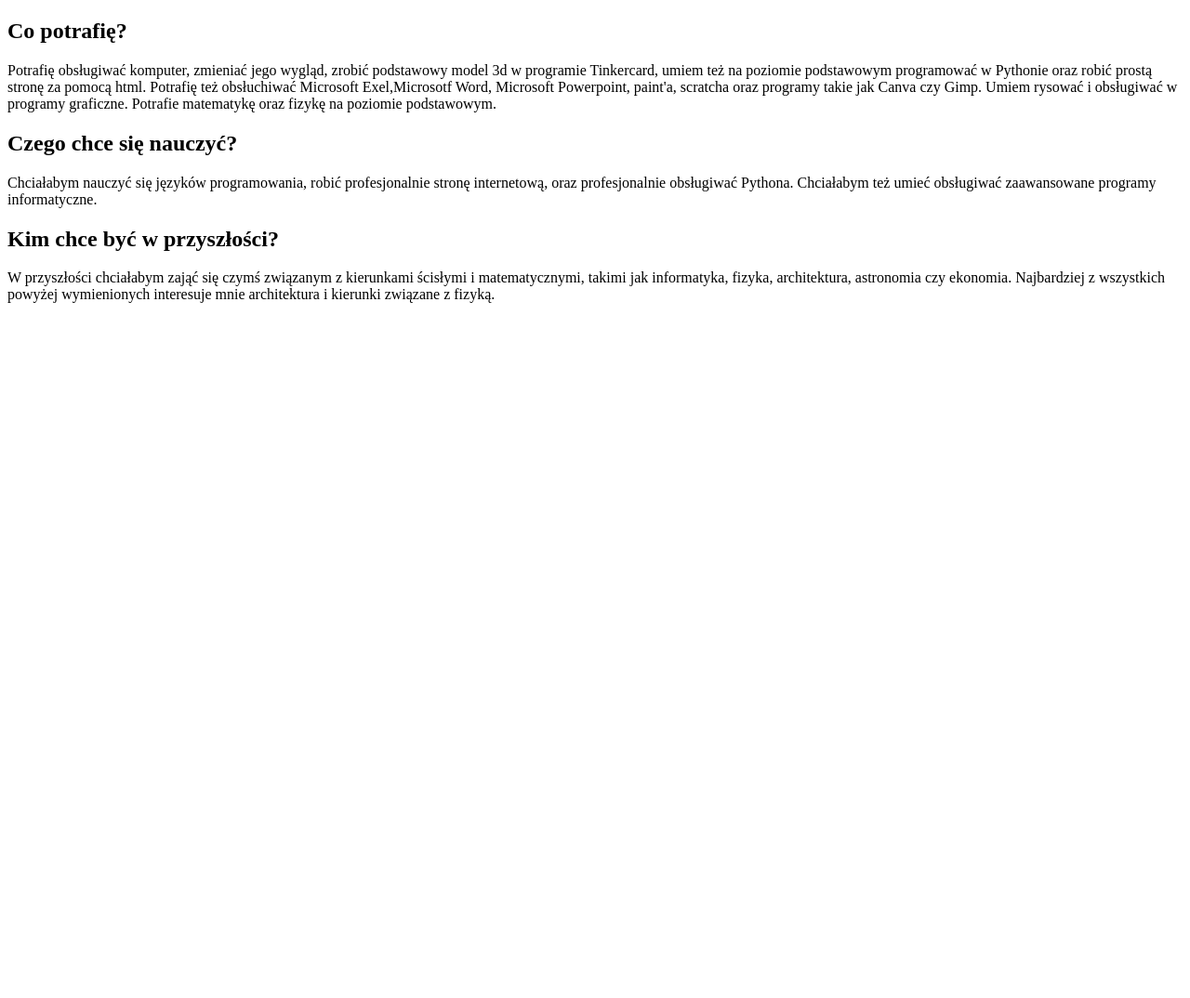
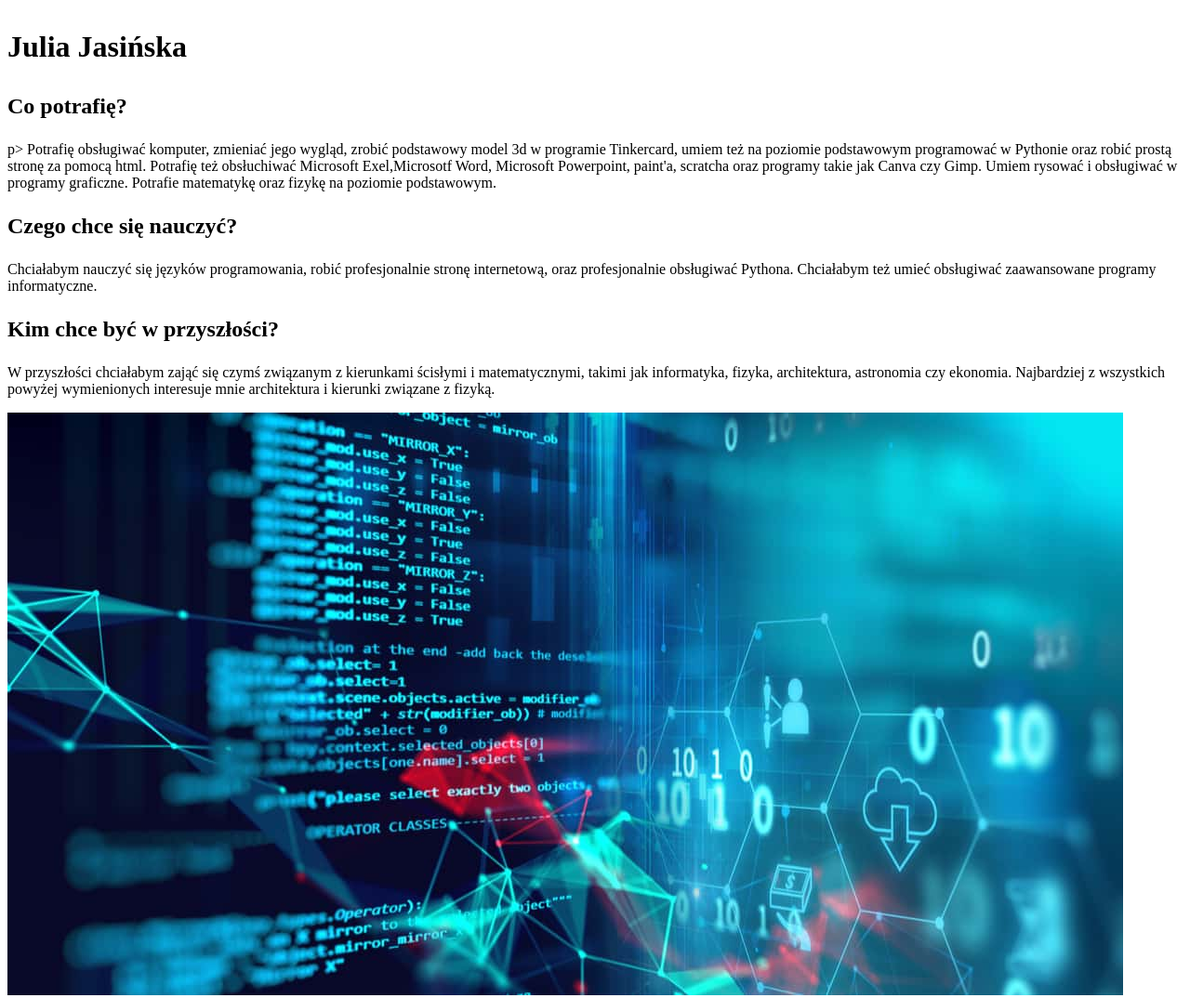
Before and after one commit to julia0075/julia0075.github.io, a plain HTML site: page index.html in a window 1280 px wide. Shown: the whole page at 93% size. Before the commit the page ends 800 px from the top, so only its background shows below. Drawn offline with Linux system fonts and the light colour scheme.

Commit message:
Add files via upload

```diff
--- a/index.html
+++ b/index.html
@@ -5,10 +5,15 @@
     <meta http-equiv="X-UA-Compatible" content="IE=edge">
     <meta name="viewport" content="width=device-width, initial-scale=1.0">
     <title>Document</title>
+    <link rel="stylesheet" href="style.css">
 </head>
 <body>
-    <h2>
-Co potrafię?
+<h1>
+<p>Julia Jasińska</p>
+</p>
+
+<h2>
+<p>Co potrafię?</h2>p>
 </h2>
 Potrafię obsługiwać komputer, zmieniać jego wygląd, zrobić podstawowy model 3d w programie Tinkercard, umiem
 też na poziomie podstawowym programować w Pythonie oraz robić prostą stronę za pomocą html. Potrafię też
@@ -17,19 +22,23 @@ Canva czy Gimp. Umiem rysować i  obsługiwać w programy graficzne. Potrafie ma
 podstawowym.
 
 <h2>
-Czego chce się nauczyć?
+<p>Czego chce się nauczyć?</p>
 </h2>
 Chciałabym nauczyć się języków programowania, robić profesjonalnie stronę internetową, oraz profesjonalnie
 obsługiwać Pythona. Chciałabym też umieć obsługiwać zaawansowane programy informatyczne.
 
 <h2>
-Kim chce być w przyszłości?
+<p>Kim chce być w przyszłości?</p>
 </h2>
 W przyszłości chciałabym zająć się  czymś związanym z kierunkami ścisłymi i matematycznymi, takimi jak
 informatyka, fizyka, architektura, astronomia czy ekonomia. Najbardziej z wszystkich powyżej wymienionych
 interesuje mnie architektura i kierunki związane z fizyką.
+<p>
 
-<img scr= "zdjecie do strony.jfif"/>
+</p>
+
+<img src= "zdjecie.jfif"/>
+</p>
 
 </body>
 </html>
```
